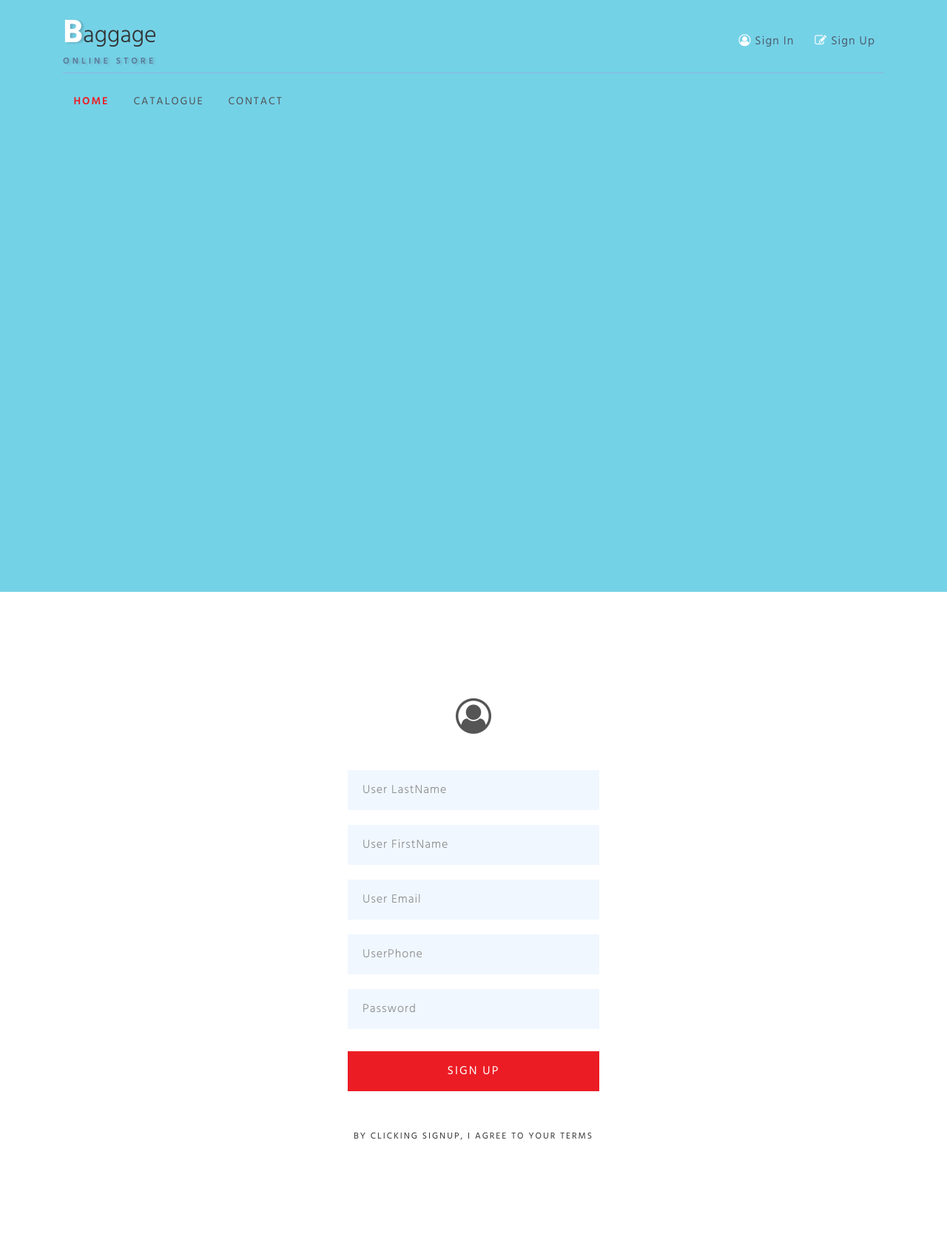
After one commit to Vadim91200/ProjetWebServ2, a PHP site: page /register.php in a window 1280 px wide. The commit adds this page. Shown: the whole page at 74% size. Run offline with PHP 8.4, Linux system fonts and the light colour scheme.

Commit message:
Add files via upload

```diff
--- /dev/null
+++ b/src/header.php
@@ -0,0 +1,28 @@
+<header class="py-sm-3 pt-3 pb-2" id="home">
+    <div class="container">
+        <!-- nav -->
+        <div class="top-w3pvt d-flex">
+            <div id="logo">
+                <h1> <a href="index.php"><span class="log-w3pvt">B</span>aggage</a> <label class="sub-des">Online Store</label></h1>
+            </div>
+
+            <div class="forms ml-auto">
+                <a href="login.php" class="btn"><span class="fa fa-user-circle-o"></span> Sign In</a>
+                <a href="register.php" class="btn"><span class="fa fa-pencil-square-o"></span> Sign Up</a>
+            </div>
+        </div>
+        <div class="nav-top-wthree">
+            <nav>
+                <label for="drop" class="toggle"><span class="fa fa-bars"></span></label>
+                <input type="checkbox" id="drop" />
+                <ul class="menu">
+                    <li class="active"><a href="index.php">Home</a></li>
+                    <li><a href="shop.php">Catalogue</a></li>
+                    <li><a href="contact.php">Contact</a></li>
+                </ul>
+            </nav>
+            <!-- //nav -->
+            <div class="clearfix"></div>
+        </div>
+    </div>
+</header>
--- /dev/null
+++ b/src/register.php
@@ -0,0 +1,102 @@
+<!--
+Author:W3layouts
+Author URL: http://w3layouts.com
+License: Creative Commons Attribution 3.0 Unported
+License URL: http://creativecommons.org/licenses/by/3.0/
+-->
+<!DOCTYPE html>
+<html lang="zxx">
+
+<head>
+    <title>Baggage Ecommerce Category Bootstrap Responsive Web Template | Sign Up :: W3layouts</title>
+    <!-- Meta tag Keywords -->
+    <meta name="viewport" content="width=device-width, initial-scale=1">
+    <meta charset="UTF-8" />
+    <meta name="keywords" content="Baggage Responsive web template, Bootstrap Web Templates, Flat Web Templates, Android Compatible web template, Smartphone Compatible web template, free webdesigns for Nokia, Samsung, LG, SonyEricsson, Motorola web design" />
+    <script>
+        addEventListener("load", function() {
+            setTimeout(hideURLbar, 0);
+        }, false);
+
+        function hideURLbar() {
+            window.scrollTo(0, 1);
+        }
+    </script>
+    <!-- //Meta tag Keywords -->
+    <!-- Custom-Files -->
+    <link rel="stylesheet" href="css/bootstrap.css">
+    <!-- Bootstrap-Core-CSS -->
+    <link rel="stylesheet" href="css/style.css" type="text/css" media="all" />
+    <!-- Style-CSS -->
+    <!-- font-awesome-icons -->
+    <link href="css/font-awesome.css" rel="stylesheet">
+    <!-- //font-awesome-icons -->
+    <!-- /Fonts -->
+    <link href="//fonts.googleapis.com/css?family=Hind:300,400,500,600,700" rel="stylesheet">
+    <!-- //Fonts -->
+
+</head>
+
+<body>
+    <div class="main-sec inner-page">
+        <!-- //header -->
+        <?php include 'header.php'; ?>
+        <!-- //header -->
+
+    </div>
+
+    <!-- //banner-->
+    <!--/login -->
+    <section class="banner-bottom py-5">
+        <div class="container">
+            <div class="content-grid">
+                <div class="text-center icon">
+                    <span class="fa fa-user-circle-o"></span>
+                </div>
+                <div class="content-bottom">
+                    <form action="proccess_register.php" method="post">
+                        <div class="field-group">
+
+                            <div class="content-input-field">
+                                <input name="LastName" id="text1" type="text" value="" placeholder="User LastName" required="">
+                            </div>
+                        </div>
+                        <div class="field-group">
+
+                            <div class="content-input-field">
+                                <input name="FirstName" id="text2" type="text" value="" placeholder="User FirstName" required="">
+                            </div>
+                        </div>
+                        <div class="field-group">
+
+                            <div class="content-input-field">
+                                <input name="username" id="text3" type="email" value="" placeholder="User Email" required="">
+                            </div>
+                        </div>
+                        <div class="field-group">
+
+                            <div class="content-input-field">
+                                <input name="userphone" id="text4" type="text" value="" placeholder="UserPhone" required="">
+                            </div>
+                        </div>
+                        <div class="field-group">
+                            <div class="content-input-field">
+                                <input name="password" id="myInput" type="Password" placeholder="Password">
+                            </div>
+                        </div>
+                        <div class="content-input-field">
+                            <button type="submit" class="btn">Sign Up</button>
+                        </div>
+                        <div class="list-login-bottom text-center mt-lg-5 mt-4">
+
+                            <a href="#" class="">By clicking Signup, I agree to your terms</a>
+                        </div>
+                    </form>
+                </div>
+            </div>
+        </div>
+    </section>
+
+</body>
+
+</html>
```
Also changed, not shown: src/index.php (+1 -28 lines).
